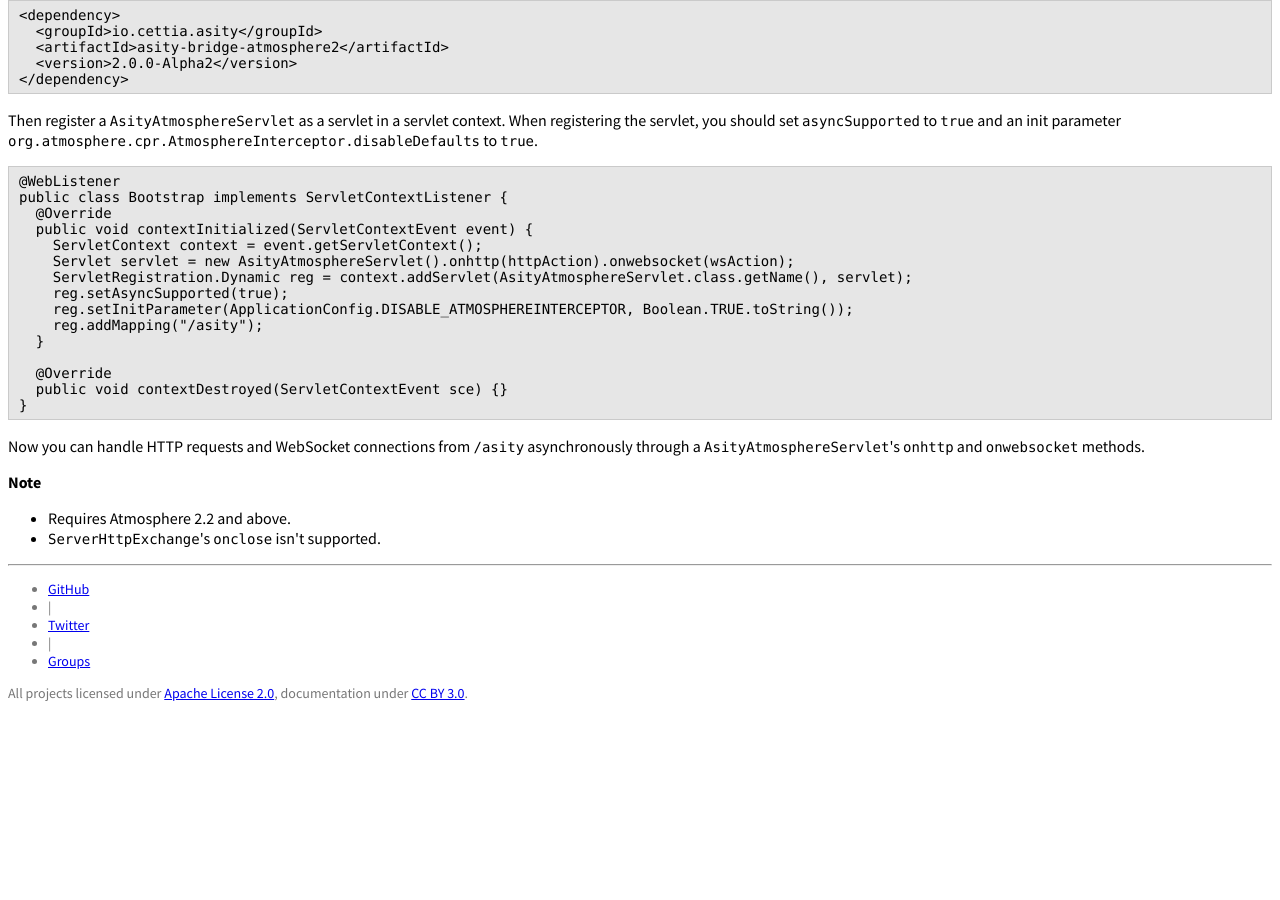
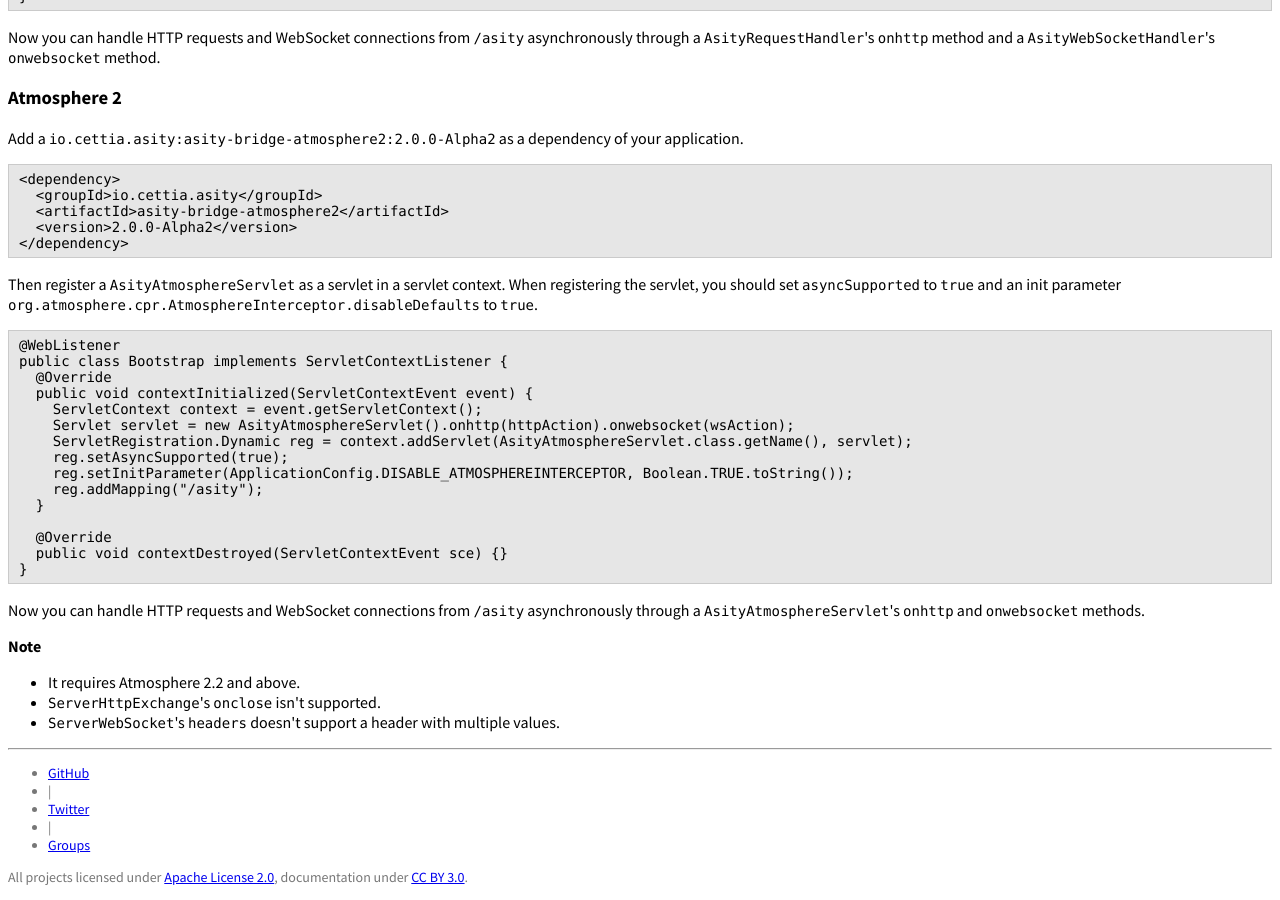
Before and after one commit to cettia/asity, a Jekyll site: the page built from index.html, in a window 1280 px wide and 900 px high, scrolled down 7004 px. Built offline with Jekyll 4.4.1, drawn with Linux system fonts in a browser that asks for light colours; a style sheet for code colours, icons or effects is not loaded; before the commit the page ends 7720 px from its top, so only the background shows below that; some of the changed text lies outside the part shown.

````diff
--- a/index.html
+++ b/index.html
@@ -153,6 +153,7 @@ public class Bootstrap implements ServletContextListener {
         <p>Now you can handle HTTP requests from <code>/asity</code> asynchronously through a <code>AsityServlet</code>'s <code>onhttp</code> method.</p>
         <p><strong>Note</strong></p>
         <ul>
+          <li>It works with Servlet 3.1 and 4 containers.</li>
           <li><code>ServerHttpExchange</code>'s <code>onclose</code> isn't supported.</li>
         </ul>
         <h3 id="spring-webflux-5">Spring WebFlux 5</h3>
@@ -257,6 +258,10 @@ public class TestApplication implements WebSocketConfigurer {
 ```
 {% endcapture %}{{ panel | markdownify }}
         <p>Now you can handle HTTP requests and WebSocket connections from <code>/asity</code> asynchronously through a <code>AsityController</code>'s <code>onhttp</code> method and a <code>AsityWebSocketHandler</code>'s <code>onwebsocket</code> method.</p>
+        <p><strong>Note</strong></p>
+        <ul>
+          <li><code>ServerHttpExchange</code>'s <code>onclose</code> isn't supported.</li>
+        </ul>
         <h3 id="vert-x-3">Vert.x 3</h3>
         <p>Add a <code>io.cettia.asity:asity-bridge-vertx3:2.0.0-Alpha2</code> as a dependency of your application.</p>
 {% capture panel %}
@@ -322,6 +327,10 @@ public class Bootstrap {
 ```
 {% endcapture %}{{ panel | markdownify }}
         <p>Now you can handle HTTP requests and WebSocket connections from <code>/asity</code> asynchronously through a <code>AsityHttpHandler</code>'s <code>onhttp</code> method and a <code>AsityWebSocketApplication</code>'s <code>onwebsocket</code> method.</p>
+        <p><strong>Note</strong></p>
+        <ul>
+          <li>Grizzly 2.4 requires <code>javax.servlet:javax.servlet-api:4.y.z</code>.</li>
+        </ul>
         <h3 id="netty-4">Netty 4</h3>
         <p>Add a <code>io.cettia.asity:asity-bridge-netty4:2.0.0-Alpha2</code> as a dependency of your application.</p>
 {% capture panel %}
@@ -437,8 +446,9 @@ public class Bootstrap implements ServletContextListener {
         <p>Now you can handle HTTP requests and WebSocket connections from <code>/asity</code> asynchronously through a <code>AsityAtmosphereServlet</code>'s <code>onhttp</code> and <code>onwebsocket</code> methods.</p>
         <p><strong>Note</strong></p>
         <ul>
-          <li>Requires Atmosphere 2.2 and above.</li>
+          <li>It requires Atmosphere 2.2 and above.</li>
           <li><code>ServerHttpExchange</code>'s <code>onclose</code> isn't supported.</li>
+          <li><code>ServerWebSocket</code>'s <code>headers</code> doesn't support a header with multiple values.</li>
         </ul>
       </div>
     </div>
````
